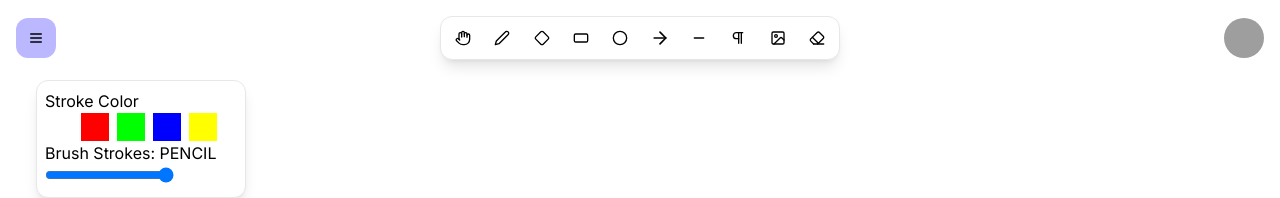
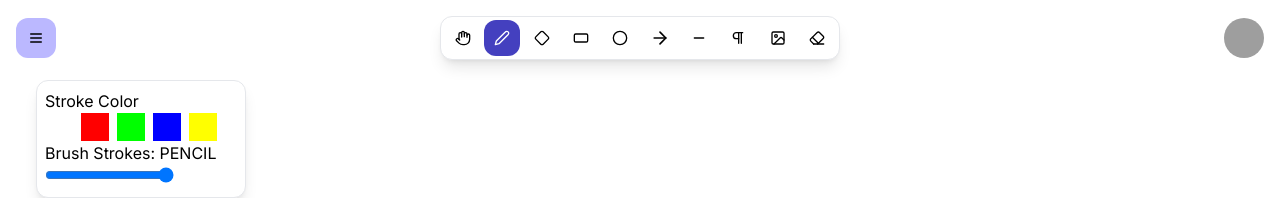
Before and after one commit to pilladipesh33/Redraw, a Next.js app: page / in a window 1280 px wide. Shown: the top 198 px of the page. Built offline with nearby package versions, Linux system fonts and the light colour scheme; grey boxes are pictures that could not be loaded.

Commit message:
active button added

```diff
--- a/app/_components/toolbox.tsx
+++ b/app/_components/toolbox.tsx
@@ -2,8 +2,10 @@
 
 import { ToolbarContainer } from "@/components/toolbar-container";
 import { TOOLBAR_ITEMS } from "@/lib/constant";
+import { cn } from "@/lib/utils";
 import { toolbarItemClick } from "@/redux/features/toolbar";
-import { useAppDispatch } from "@/redux/hooks";
+import { useAppDispatch, useAppSelector } from "@/redux/hooks";
+
 import {
   ArrowRight,
   ArrowUpLeft,
@@ -20,6 +22,9 @@ import {
 
 export const ToolBoxContent = () => {
   const dispatch = useAppDispatch();
+  const activeToolbarItem = useAppSelector(
+    (state) => state.toolbar.activeToolbarItem,
+  );
 
   function handleMenuClick(itemName: string) {
     dispatch(toolbarItemClick(itemName));
@@ -29,8 +34,20 @@ export const ToolBoxContent = () => {
       <ToolbarContainer>
         <Hand className="h-4 w-4" />
       </ToolbarContainer>
-      <ToolbarContainer onClick={() => handleMenuClick(TOOLBAR_ITEMS.PENCIL)}>
-        <Pen className="h-4 w-4" />
+      <ToolbarContainer
+        onClick={() => handleMenuClick(TOOLBAR_ITEMS.PENCIL)}
+        className={
+          activeToolbarItem === "PENCIL"
+            ? "bg-[#4440bf] rounded-xl"
+            : "bg-white"
+        }
+      >
+        <Pen
+          className={cn(
+            "h-4 w-4",
+            activeToolbarItem === "PENCIL" ? "text-white" : "text-black",
+          )}
+        />
       </ToolbarContainer>
       <ToolbarContainer>
         <Diamond className="h-4 w-4" />
@@ -53,8 +70,20 @@ export const ToolBoxContent = () => {
       <ToolbarContainer>
         <Image className="h-4 w-4" />
       </ToolbarContainer>
-      <ToolbarContainer onClick={() => handleMenuClick(TOOLBAR_ITEMS.ERASER)}>
-        <Eraser className="h-4 w-4" />
+      <ToolbarContainer
+        onClick={() => handleMenuClick(TOOLBAR_ITEMS.ERASER)}
+        className={
+          activeToolbarItem === "ERASER"
+            ? "bg-[#4440bf] rounded-xl"
+            : "bg-white"
+        }
+      >
+        <Eraser
+          className={cn(
+            "h-4 w-4",
+            activeToolbarItem === "ERASER" ? "text-white" : "text-black",
+          )}
+        />
       </ToolbarContainer>
     </div>
   );
--- a/components/toolbar-container.tsx
+++ b/components/toolbar-container.tsx
@@ -1,21 +1,26 @@
 "use client";
 
 import { cn } from "@/lib/utils";
-import { MouseEventHandler, ReactNode, useState } from "react";
+import { HTMLAttributes, MouseEventHandler, ReactNode, useState } from "react";
 
 type ToolbarContainerProps = {
   children: ReactNode;
   onClick?: MouseEventHandler;
+  className?: string;
 };
 export const ToolbarContainer = ({
   children,
   onClick,
+  className,
 }: ToolbarContainerProps) => {
   const [isSelected, setIsSelected] = useState(false);
 
   return (
     <div
-      className="cursor-pointer h-[36px] w-[36px] hover:bg-[#d7d5ff] flex justify-center items-center hover:border hover:rounded-xl"
+      className={cn(
+        "cursor-pointer h-[36px] w-[36px] hover:bg-[#d7d5ff] flex justify-center items-center hover:border hover:rounded-xl",
+        className,
+      )}
       onClick={onClick}
     >
       {children}
```
